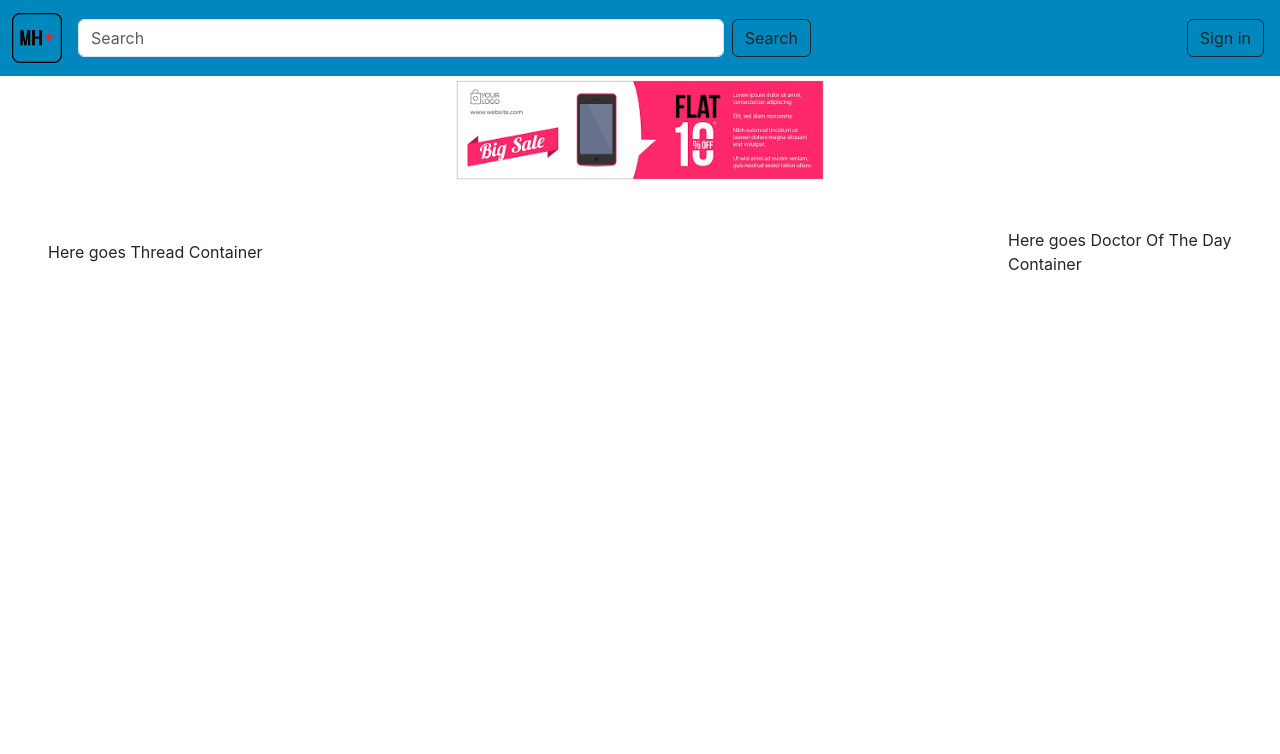
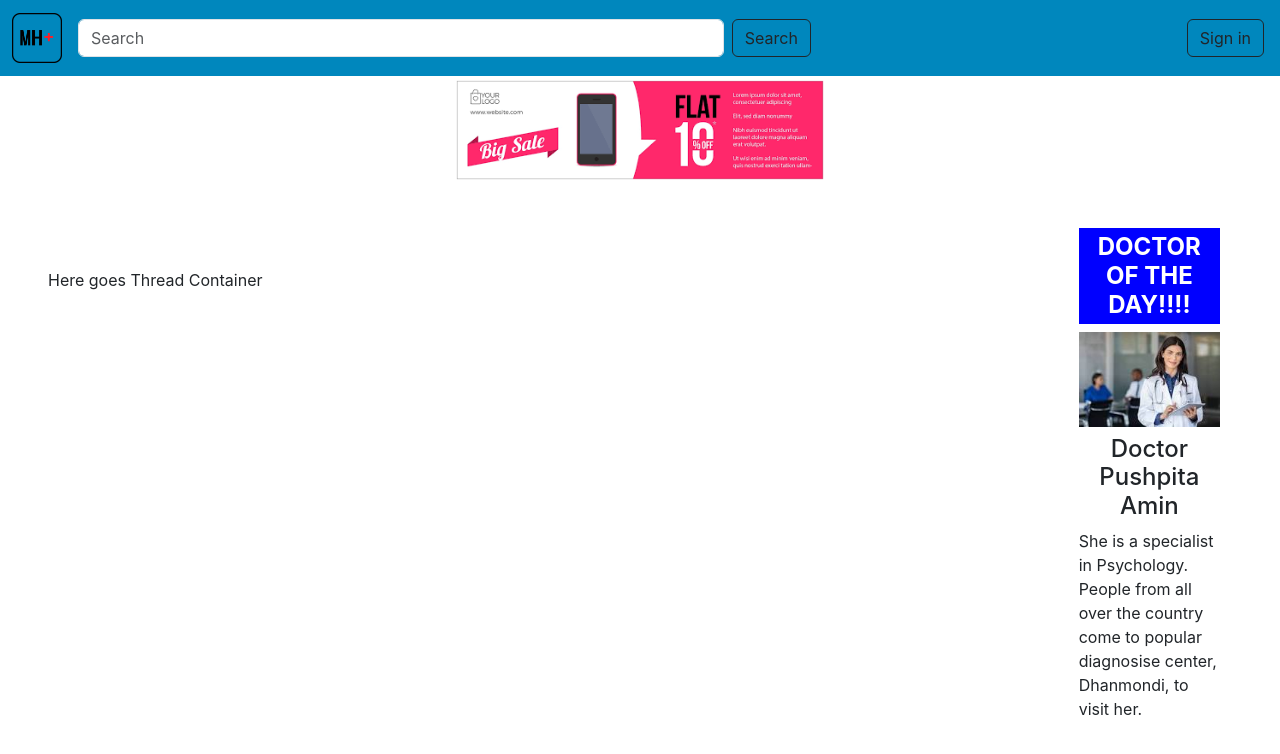
Before and after one commit to Jafor2646/medi-help, a React (Create React App) app in the folder front-end/medi-help-front-end/: page / in a window 1280 px wide. Shown: the top 754 px of the page. Built offline with nearby package versions, Linux system fonts and the light colour scheme.

Commit message:
Built Doctor Of The day of hero section - jafor

```diff
--- /dev/null
+++ b/front-end/medi-help-front-end/src/layouts/HomePage/HomeHero/DoctorOfTheDay/DoctorOfTheDay.tsx
@@ -0,0 +1,55 @@
+// export const DoctorOfTheDay = () =>{
+//   return (
+
+//   <div className="d-flex min-vh-100">
+//     <div className="container align-self-right">
+
+//       <div className="row justify-content-right">
+
+//         <div className="col-12 col-lg-8 col-xl-6 text-center">
+
+//           <div className="lc-block mb-2">
+//             <img className="img-fluid w-75" alt="Doctor" src={require("./../../../../images/DoctorOfTheDay-image/DoctorOfTheDay.jpeg")}/>
+//             </div>
+//           <div className="lc-block mb-4">
+//             <div>
+//               <h5>Doctor Pushpita Amin</h5>
+//               <p>She  is specialist in Psychology. People from all over the country come to popular diagnosise center, Dhanmondi to visit her.</p>
+//             </div>
+//           </div>
+
+//         </div>
+//       </div>
+//     </div>
+
+
+
+//   </div>
+//   )
+// }
+export const DoctorOfTheDay = () => {
+  return (
+    <div className="d-flex min-vh-100">
+      <div className="container align-self-left">
+        <div className="row d-flex justify-content-end">
+          <div className="col-25 col-lg-20 col-xl-6 text-center">
+            <div>
+            <h4 style={{ color: 'white', background: 'blue', padding: '5px', fontWeight: 'bold' }}>DOCTOR OF THE DAY!!!!</h4>
+            </div>
+            <div className="lc-block mb-2">
+              {/* Increase the image size */}
+              <img className="img-fluid w-100" alt="Doctor" src={require("./../../../../images/DoctorOfTheDay-image/DoctorOfTheDay.jpeg")} />
+            </div>
+            <div className="lc-block mb-4">
+              <div>
+                {/* Apply smaller text style */}
+                <h6 style={{ fontSize: '1.5rem' }}>Doctor Pushpita Amin</h6>
+                <p style={{ fontSize: '1rem', textAlign: 'left' }}>She is a specialist in Psychology. People from all over the country come to popular diagnosise center, Dhanmondi, to visit her.</p>
+              </div>
+            </div>
+          </div>
+        </div>
+      </div>
+    </div>
+  );
+};
--- a/front-end/medi-help-front-end/src/layouts/HomePage/HomeHero/HomeHero.tsx
+++ b/front-end/medi-help-front-end/src/layouts/HomePage/HomeHero/HomeHero.tsx
@@ -1,16 +1,18 @@
+import { DoctorOfTheDay } from "./DoctorOfTheDay/DoctorOfTheDay"
+
 export const HomeHero = () => {
     return (
         <div>
             <div className="container-fluid">
                 <div className="row">
-                    <div className="col-md-9 my-auto p-5">
+                    <div className="col-md-8 my-auto p-5">
                         <div>
                             Here goes Thread Container
                         </div>
                     </div>
-                    <div className="col-sm my-auto p-5">
-                        <div>
-                            Here goes Doctor Of The Day Container
+                    <div className="col-md my-auto p-5" style={{width: '300px', height:'200px'}}>
+                        <div className="row-md-5">
+                            <DoctorOfTheDay/>
                         </div>
                     </div>
                 </div>
```
Also changed, not shown: front-end/medi-help-front-end/src/images/DoctorOfTheDay-image/DoctorOfTheDay.jpeg (added).
